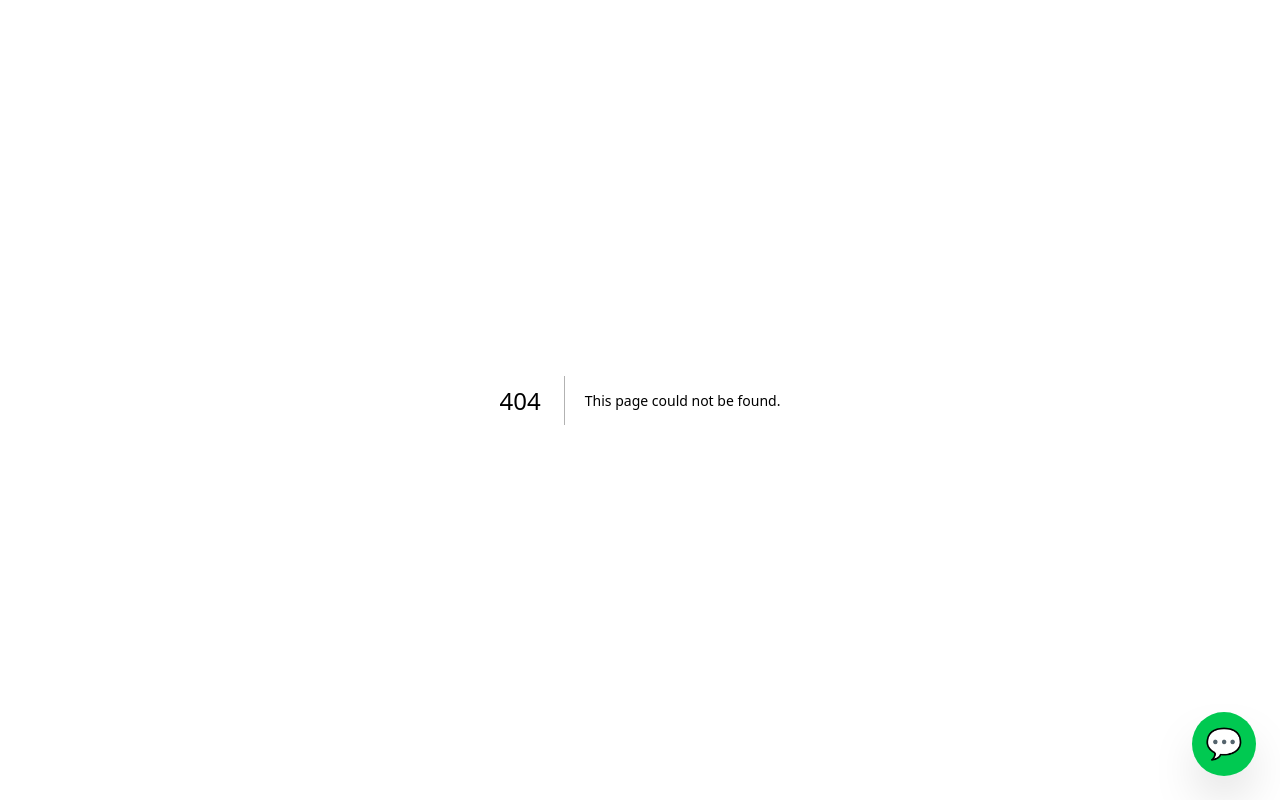
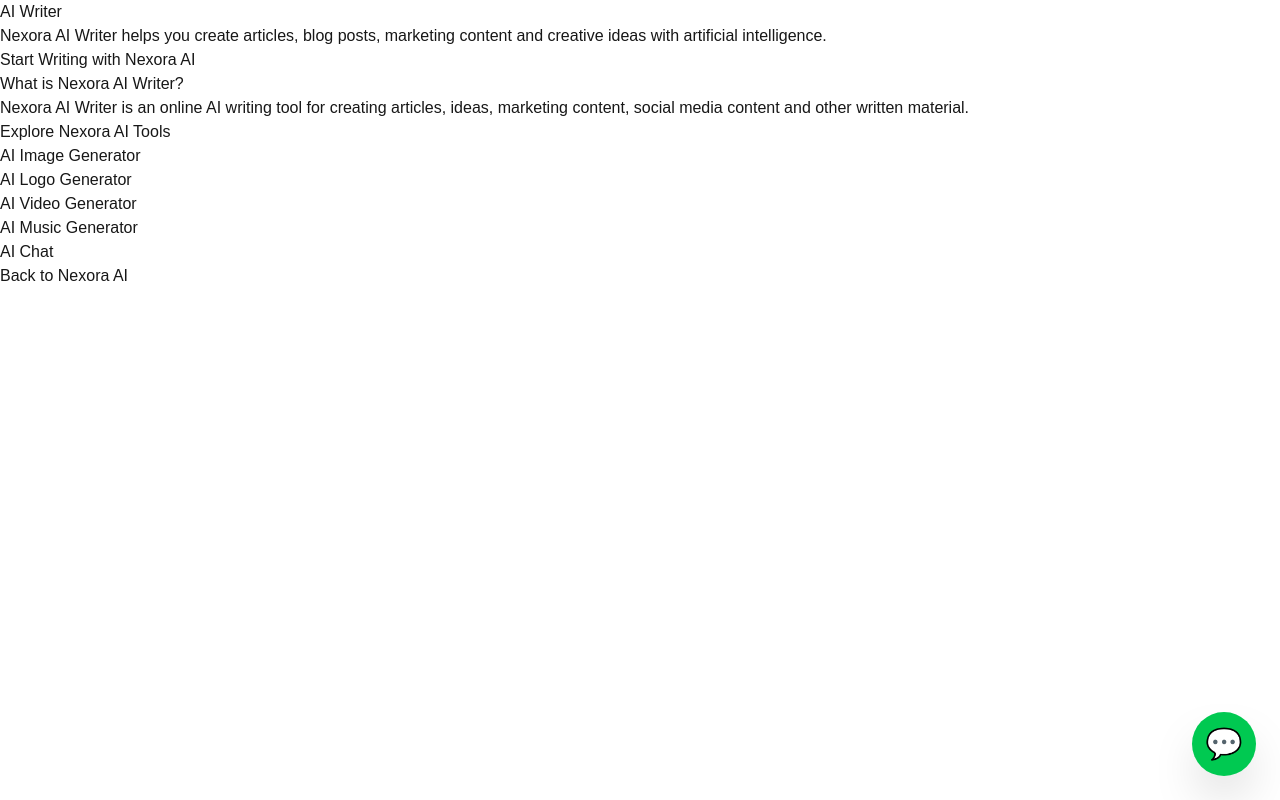
Before and after one commit to asifshair17-design/nexora-ai-2, a Next.js app: page /ai-writer in a window 1280 px wide. Before the commit this address had no page. Built offline with nearby package versions, Linux system fonts and the light colour scheme.

Commit message:
Add AI writer SEO page

```diff
--- /dev/null
+++ b/app/ai-writer/page.tsx
@@ -0,0 +1,50 @@
+export default function AIWriterPage() {
+  return (
+    <main>
+      <h1>AI Writer</h1>
+
+      <p>
+        Nexora AI Writer helps you create articles, blog posts,
+        marketing content and creative ideas with artificial intelligence.
+      </p>
+
+      <p>
+        <a href="/writer">Start Writing with Nexora AI</a>
+      </p>
+
+      <h2>What is Nexora AI Writer?</h2>
+
+      <p>
+        Nexora AI Writer is an online AI writing tool for creating
+        articles, ideas, marketing content, social media content and
+        other written material.
+      </p>
+
+      <h2>Explore Nexora AI Tools</h2>
+
+      <p>
+        <a href="/ai-image-generator">AI Image Generator</a>
+      </p>
+
+      <p>
+        <a href="/ai-logo-generator">AI Logo Generator</a>
+      </p>
+
+      <p>
+        <a href="/video">AI Video Generator</a>
+      </p>
+
+      <p>
+        <a href="/music">AI Music Generator</a>
+      </p>
+
+      <p>
+        <a href="/chat">AI Chat</a>
+      </p>
+
+      <p>
+        <a href="/">Back to Nexora AI</a>
+      </p>
+    </main>
+  );
+}
```
